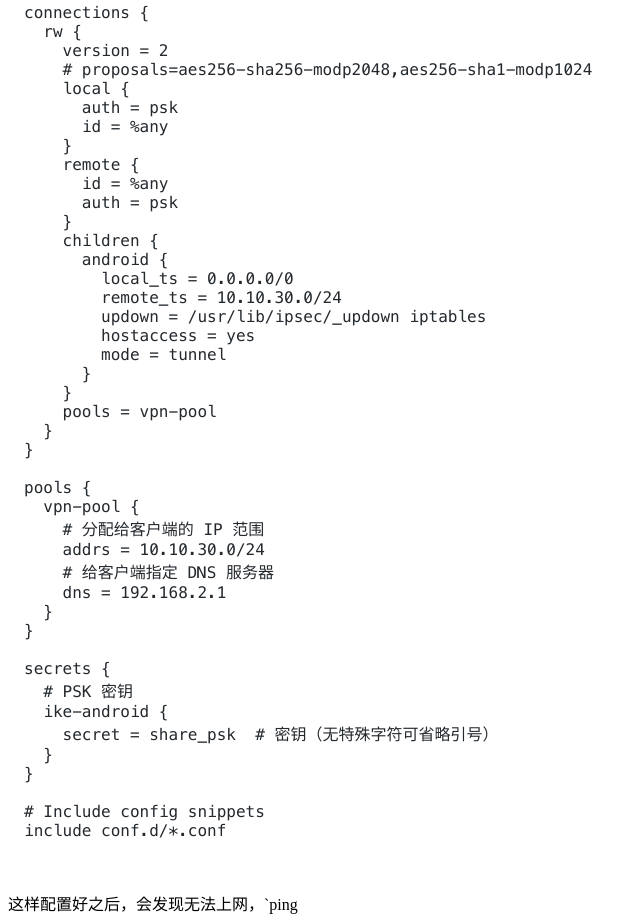
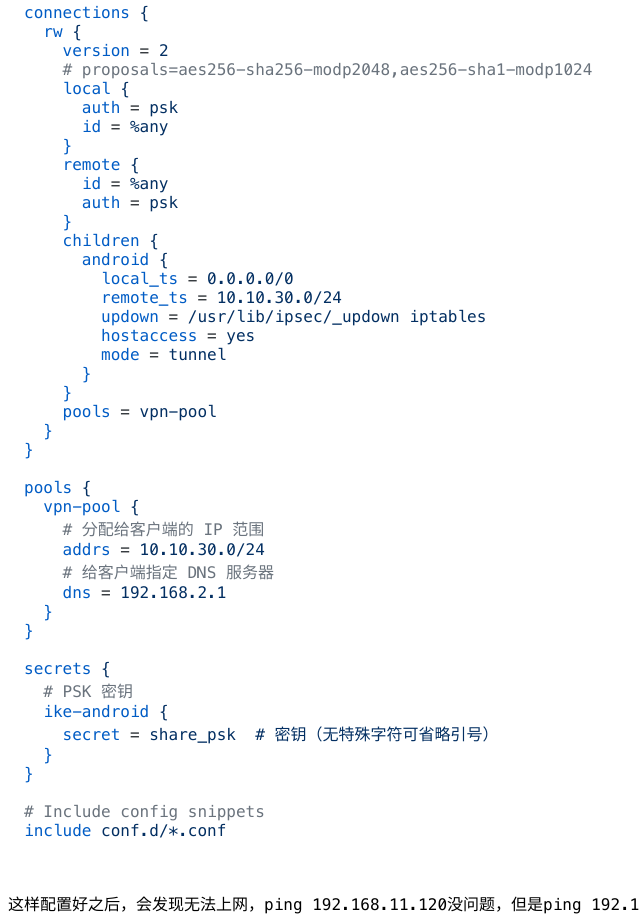
Before and after one commit to xna00/xnablogs, a plain HTML site: page strongswan/index.html in a window 1280 px wide. Shown: the part 824-1742 px from the top of the page, without its empty margins (0-640 px from the left). Drawn offline with Linux system fonts and the light colour scheme.

Commit message:
Update from https://github.com/xna00/myblogs/commit/e8bfda30a0bb4118c3afaad99a08039933ce56d3

```diff
--- a/strongswan/index.html
+++ b/strongswan/index.html
@@ -29,51 +29,51 @@
 <p>网关连接网关，使得两个网关及背后的设备在同一个子网中，可以直接相互访问。</p>
 <p>我的目标场景就是 Roadwarrior Clients</p>
 <h3>配置</h3>
-<pre><code class="hljs language-conf">connections {
-  rw {
-    version = 2
-    # proposals=aes256-sha256-modp2048,aes256-sha1-modp1024
-    local {
-      auth = psk
-      id = %any
-    }
-    remote {
-      id = %any
-      auth = psk
-    }
-    children {
-      android {
-        local_ts = 0.0.0.0/0
-        remote_ts = 10.10.30.0/24
-        updown = /usr/lib/ipsec/_updown iptables
-        hostaccess = yes
-        mode = tunnel
-      }
-    }
-    pools = vpn-pool
-  }
-}
+<pre><code class="hljs language-properties"><span class="hljs-attr">connections</span> <span class="hljs-string">{</span>
+  <span class="hljs-attr">rw</span> <span class="hljs-string">{</span>
+    <span class="hljs-attr">version</span> = <span class="hljs-string">2</span>
+<span class="hljs-comment">    # proposals=aes256-sha256-modp2048,aes256-sha1-modp1024</span>
+    <span class="hljs-attr">local</span> <span class="hljs-string">{</span>
+      <span class="hljs-attr">auth</span> = <span class="hljs-string">psk</span>
+      <span class="hljs-attr">id</span> = <span class="hljs-string">%any</span>
+    <span class="hljs-attr">}</span>
+    <span class="hljs-attr">remote</span> <span class="hljs-string">{</span>
+      <span class="hljs-attr">id</span> = <span class="hljs-string">%any</span>
+      <span class="hljs-attr">auth</span> = <span class="hljs-string">psk</span>
+    <span class="hljs-attr">}</span>
+    <span class="hljs-attr">children</span> <span class="hljs-string">{</span>
+      <span class="hljs-attr">android</span> <span class="hljs-string">{</span>
+        <span class="hljs-attr">local_ts</span> = <span class="hljs-string">0.0.0.0/0</span>
+        <span class="hljs-attr">remote_ts</span> = <span class="hljs-string">10.10.30.0/24</span>
+        <span class="hljs-attr">updown</span> = <span class="hljs-string">/usr/lib/ipsec/_updown iptables</span>
+        <span class="hljs-attr">hostaccess</span> = <span class="hljs-string">yes</span>
+        <span class="hljs-attr">mode</span> = <span class="hljs-string">tunnel</span>
+      <span class="hljs-attr">}</span>
+    <span class="hljs-attr">}</span>
+    <span class="hljs-attr">pools</span> = <span class="hljs-string">vpn-pool</span>
+  <span class="hljs-attr">}</span>
+<span class="hljs-attr">}</span>
 
-pools {
-  vpn-pool {
-    # 分配给客户端的 IP 范围
-    addrs = 10.10.30.0/24
-    # 给客户端指定 DNS 服务器
-    dns = 192.168.2.1
-  }
-}
+<span class="hljs-attr">pools</span> <span class="hljs-string">{</span>
+  <span class="hljs-attr">vpn-pool</span> <span class="hljs-string">{</span>
+<span class="hljs-comment">    # 分配给客户端的 IP 范围</span>
+    <span class="hljs-attr">addrs</span> = <span class="hljs-string">10.10.30.0/24</span>
+<span class="hljs-comment">    # 给客户端指定 DNS 服务器</span>
+    <span class="hljs-attr">dns</span> = <span class="hljs-string">192.168.2.1</span>
+  <span class="hljs-attr">}</span>
+<span class="hljs-attr">}</span>
 
-secrets {
-  # PSK 密钥
-  ike-android {
-    secret = share_psk  # 密钥（无特殊字符可省略引号）
-  }
-}
+<span class="hljs-attr">secrets</span> <span class="hljs-string">{</span>
+<span class="hljs-comment">  # PSK 密钥</span>
+  <span class="hljs-attr">ike-android</span> <span class="hljs-string">{</span>
+    <span class="hljs-attr">secret</span> = <span class="hljs-string">share_psk  # 密钥（无特殊字符可省略引号）</span>
+  <span class="hljs-attr">}</span>
+<span class="hljs-attr">}</span>
+<span class="hljs-comment">
+# Include config snippets</span>
+<span class="hljs-attr">include</span> <span class="hljs-string">conf.d/*.conf</span>
 
-# Include config snippets
-include conf.d/*.conf
-
-</code></pre><p>这样配置好之后，会发现无法上网，`ping</p>
+</code></pre><p>这样配置好之后，会发现无法上网，<code>ping 192.168.11.120</code>没问题，但是<code>ping 192.168.11.1</code>不行。</p>
 <h2>参考资料</h2>
 <p><a href="https://docs.strongswan.org/docs/latest/howtos/introduction.html">https://docs.strongswan.org/docs/latest/howtos/introduction.html</a></p>
 <p><a href="https://cshihong.github.io/2019/04/03/IPSec-VPN%E5%9F%BA%E6%9C%AC%E5%8E%9F%E7%90%86/">https://cshihong.github.io/2019/04/03/IPSec-VPN%E5%9F%BA%E6%9C%AC%E5%8E%9F%E7%90%86/</a></p>
```
